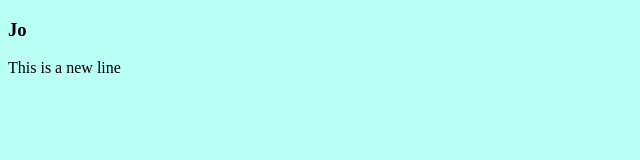
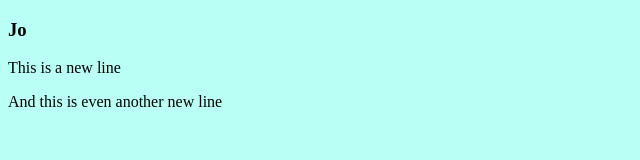
Before and after one commit to chrislicodes/Mini-Projects, a plain HTML site: page index.html in a window 1280 px wide. Shown: the whole page, without its empty margins (0-640 px from the left). Drawn offline with Linux system fonts and the light colour scheme.

Commit message:
updated readme and index

```diff
--- a/index.html
+++ b/index.html
@@ -18,6 +18,7 @@
             <![endif]-->
             <h3>Jo</h3>
             <p>This is a new line</p>
+            <p>And this is even another new line</p>
             <script src="app.js" async defer></script>
         </body>
     </html>
```
Also changed, not shown: README.md.
